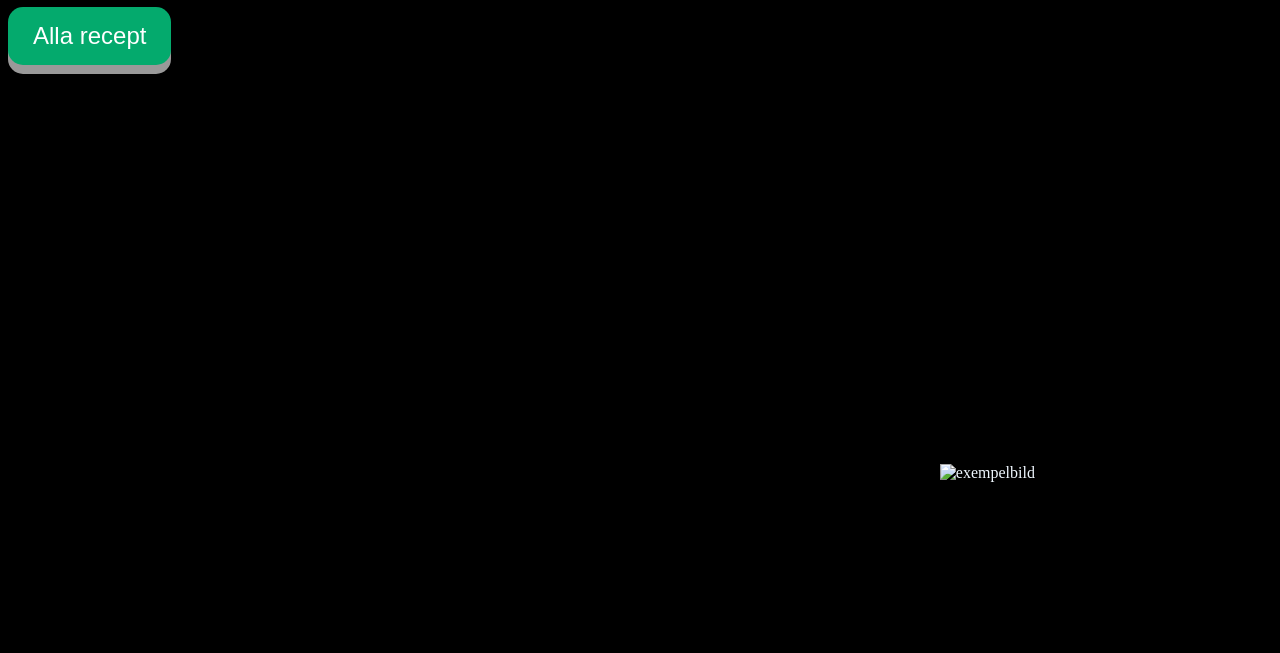
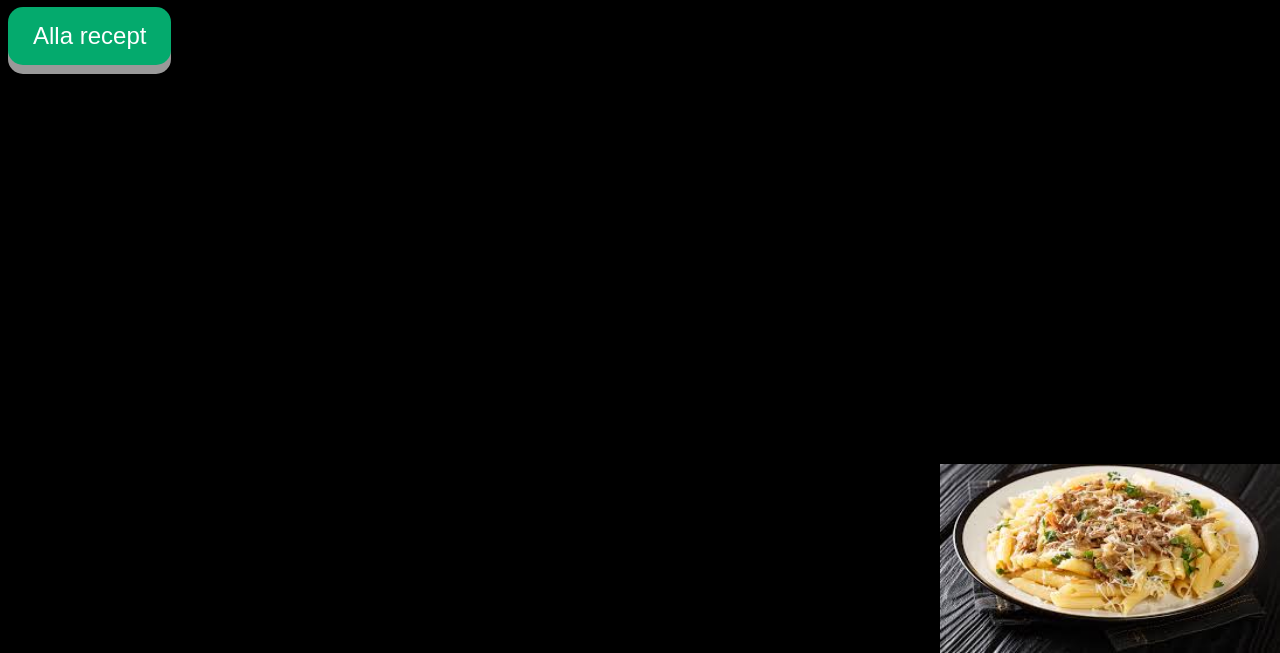
Before and after one commit to Theguy829/Theguy829, a plain HTML site: page index.html in a window 1280 px wide. Shown: the part 147-800 px from the top of the page. Drawn offline with Linux system fonts and the light colour scheme.

Commit message:
Update index.html
hello

```diff
--- a/index.html
+++ b/index.html
@@ -28,7 +28,7 @@
     <button class="button">Pasta</button>
   </a>
    <p></p>
-    <img src="bilder/nedladdning (37).jpeg" alt="exempelbild" class="min-bild">
+    <img src="nedladdning (37).jpeg" alt="exempelbild" class="min-bild">
     <a href="alla_recept.html">
       <button class="button">Alla recept</button>
     </a>
```
